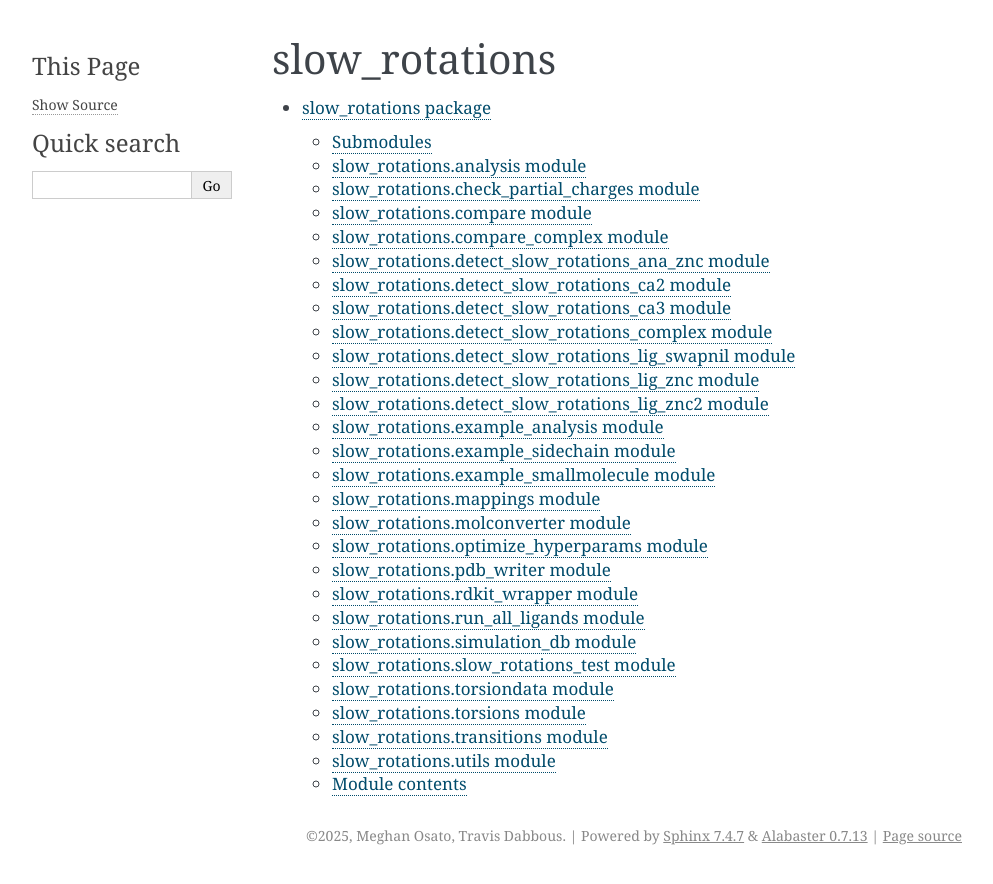
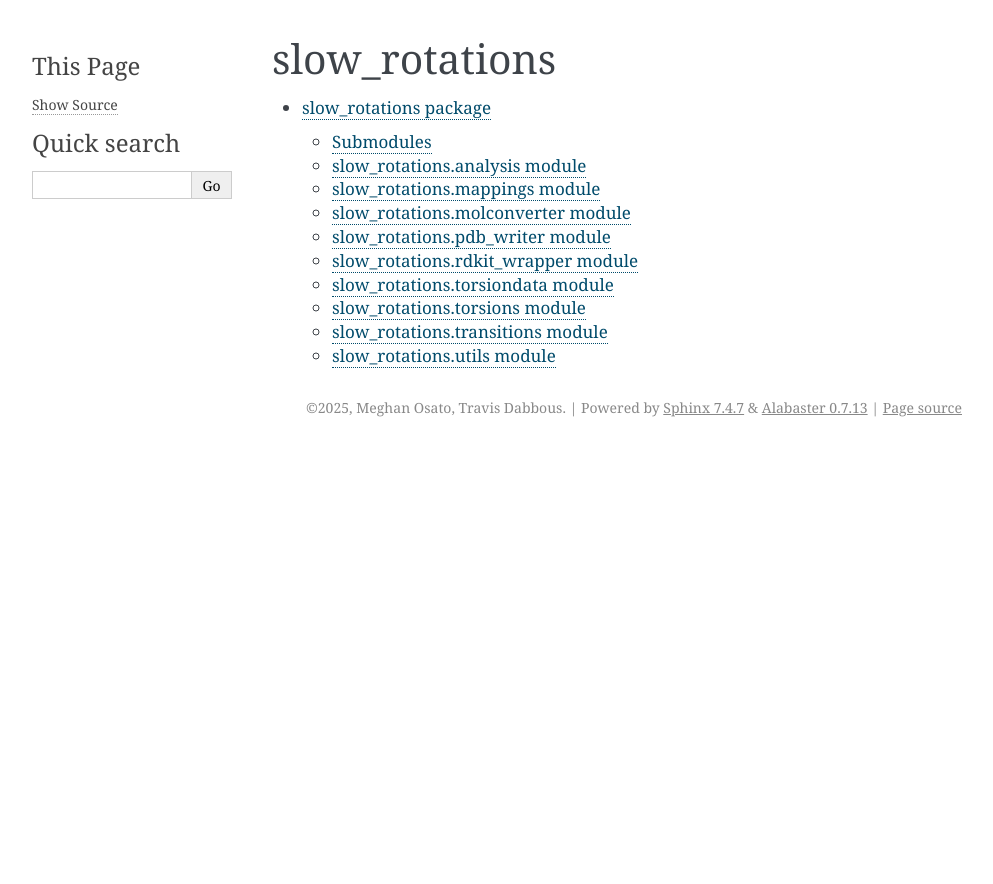
Before and after one commit to MobleyLab/slow-rotations, a Sphinx documentation site: the page built from docs/modules.rst, in a window 1280 px wide. Shown: the top 884 px of the page, without its empty margins (148-1141 px from the left). Built offline with Sphinx 7.4.7, drawn with Linux system fonts in a browser that asks for light colours.

Commit message:
update rst

```diff
--- a/docs/slow_rotations.rst
+++ b/docs/slow_rotations.rst
@@ -12,109 +12,6 @@ slow\_rotations.analysis module
    :undoc-members:
    :show-inheritance:
 
-slow\_rotations.check\_partial\_charges module
-----------------------------------------------
-
-.. automodule:: slow_rotations.check_partial_charges
-   :members:
-   :undoc-members:
-   :show-inheritance:
-
-slow\_rotations.compare module
-------------------------------
-
-.. automodule:: slow_rotations.compare
-   :members:
-   :undoc-members:
-   :show-inheritance:
-
-slow\_rotations.compare\_complex module
----------------------------------------
-
-.. automodule:: slow_rotations.compare_complex
-   :members:
-   :undoc-members:
-   :show-inheritance:
-
-slow\_rotations.detect\_slow\_rotations\_ana\_znc module
---------------------------------------------------------
-
-.. automodule:: slow_rotations.detect_slow_rotations_ana_znc
-   :members:
-   :undoc-members:
-   :show-inheritance:
-
-slow\_rotations.detect\_slow\_rotations\_ca2 module
----------------------------------------------------
-
-.. automodule:: slow_rotations.detect_slow_rotations_ca2
-   :members:
-   :undoc-members:
-   :show-inheritance:
-
-slow\_rotations.detect\_slow\_rotations\_ca3 module
----------------------------------------------------
-
-.. automodule:: slow_rotations.detect_slow_rotations_ca3
-   :members:
-   :undoc-members:
-   :show-inheritance:
-
-slow\_rotations.detect\_slow\_rotations\_complex module
--------------------------------------------------------
-
-.. automodule:: slow_rotations.detect_slow_rotations_complex
-   :members:
-   :undoc-members:
-   :show-inheritance:
-
-slow\_rotations.detect\_slow\_rotations\_lig\_swapnil module
-------------------------------------------------------------
-
-.. automodule:: slow_rotations.detect_slow_rotations_lig_swapnil
-   :members:
-   :undoc-members:
-   :show-inheritance:
-
-slow\_rotations.detect\_slow\_rotations\_lig\_znc module
---------------------------------------------------------
-
-.. automodule:: slow_rotations.detect_slow_rotations_lig_znc
-   :members:
-   :undoc-members:
-   :show-inheritance:
-
-slow\_rotations.detect\_slow\_rotations\_lig\_znc2 module
----------------------------------------------------------
-
-.. automodule:: slow_rotations.detect_slow_rotations_lig_znc2
-   :members:
-   :undoc-members:
-   :show-inheritance:
-
-slow\_rotations.example\_analysis module
-----------------------------------------
-
-.. automodule:: slow_rotations.example_analysis
-   :members:
-   :undoc-members:
-   :show-inheritance:
-
-slow\_rotations.example\_sidechain module
------------------------------------------
-
-.. automodule:: slow_rotations.example_sidechain
-   :members:
-   :undoc-members:
-   :show-inheritance:
-
-slow\_rotations.example\_smallmolecule module
----------------------------------------------
-
-.. automodule:: slow_rotations.example_smallmolecule
-   :members:
-   :undoc-members:
-   :show-inheritance:
 
 slow\_rotations.mappings module
 -------------------------------
@@ -132,13 +29,6 @@ slow\_rotations.molconverter module
    :undoc-members:
    :show-inheritance:
 
-slow\_rotations.optimize\_hyperparams module
---------------------------------------------
-
-.. automodule:: slow_rotations.optimize_hyperparams
-   :members:
-   :undoc-members:
-   :show-inheritance:
 
 slow\_rotations.pdb\_writer module
 ----------------------------------
@@ -156,29 +46,6 @@ slow\_rotations.rdkit\_wrapper module
    :undoc-members:
    :show-inheritance:
 
-slow\_rotations.run\_all\_ligands module
-----------------------------------------
-
-.. automodule:: slow_rotations.run_all_ligands
-   :members:
-   :undoc-members:
-   :show-inheritance:
-
-slow\_rotations.simulation\_db module
--------------------------------------
-
-.. automodule:: slow_rotations.simulation_db
-   :members:
-   :undoc-members:
-   :show-inheritance:
-
-slow\_rotations.slow\_rotations\_test module
---------------------------------------------
-
-.. automodule:: slow_rotations.slow_rotations_test
-   :members:
-   :undoc-members:
-   :show-inheritance:
 
 slow\_rotations.torsiondata module
 ----------------------------------
@@ -211,11 +78,3 @@ slow\_rotations.utils module
    :members:
    :undoc-members:
    :show-inheritance:
-
-Module contents
----------------
-
-.. automodule:: slow_rotations
-   :members:
-   :undoc-members:
-   :show-inheritance:
```
